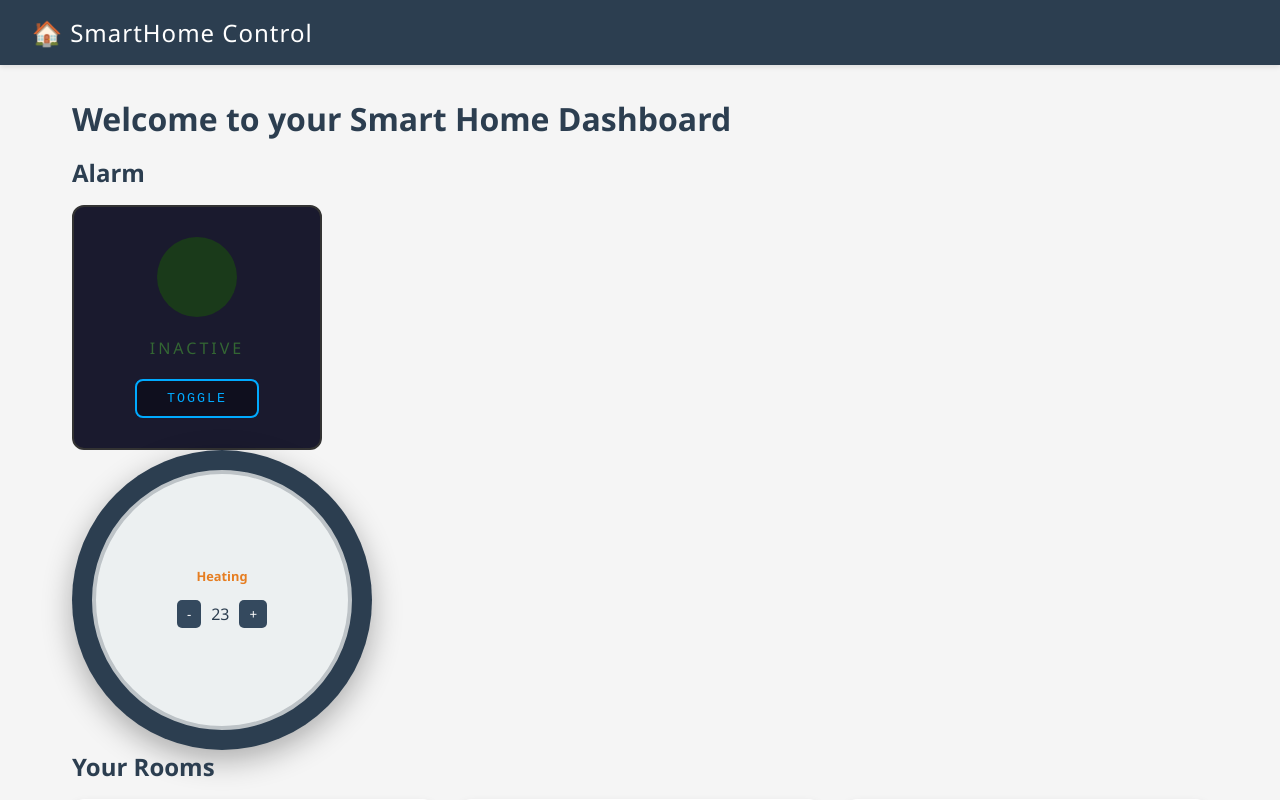
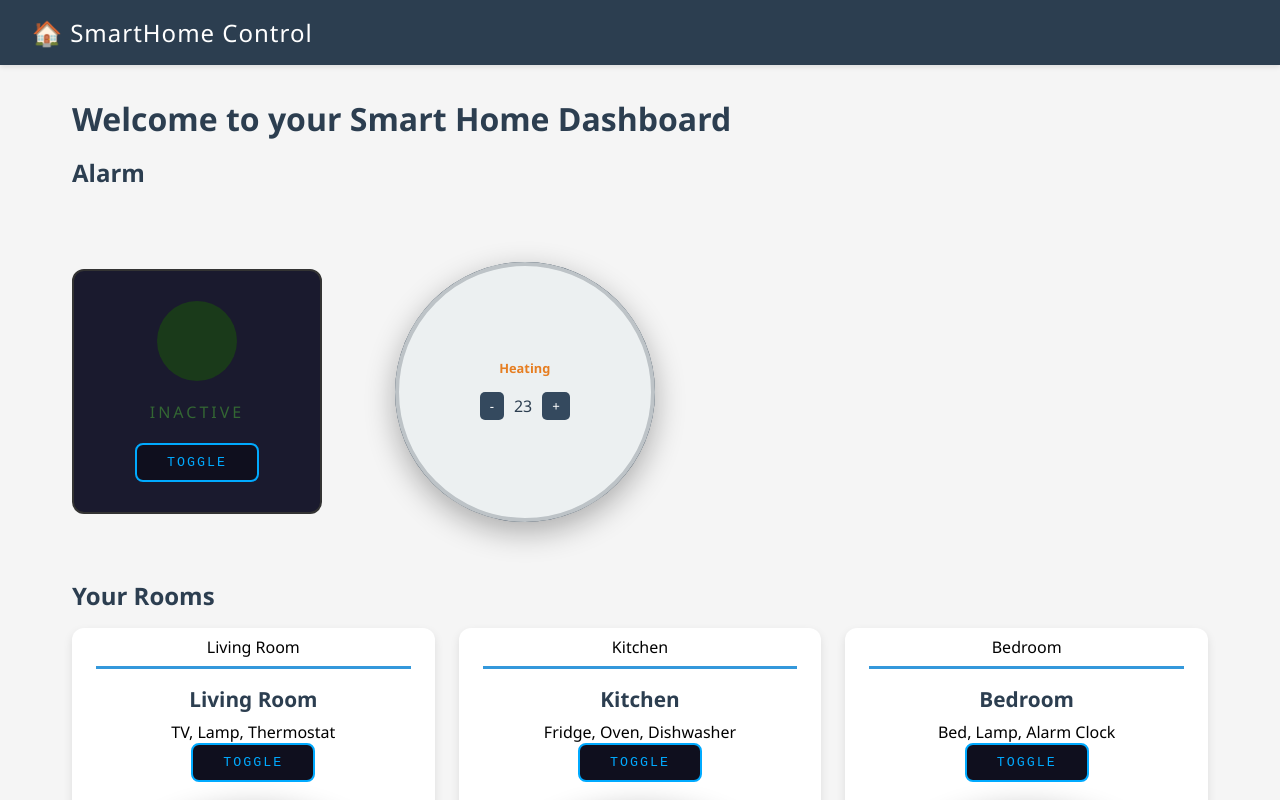
Before and after one commit to AndiKleini/angular-teaching, an Angular app: page /home in a window 1280 px wide. Shown: the top 800 px of the page. Built offline with nearby package versions, Linux system fonts and the light colour scheme.

Commit message:
Feature: Centralize view of the heat control.

```diff
--- a/src/app/home/home.html
+++ b/src/app/home/home.html
@@ -1,6 +1,7 @@
 <main>
     <h1 style="margin-bottom: 1rem; color: #2c3e50;">Welcome to your Smart Home Dashboard</h1>
     <h2 style="margin-bottom: 1rem; color: #2c3e50;">Alarm</h2>
+    <div style="display: flex; align-items: center; gap: 1rem;">
         <div class="alarm-block">
             <div [ngClass]="isAlarmActive ? 'alarm-light-active' : 'alarm-light'"></div>
             <div [ngClass]="isAlarmActive ? 'alarm-status-active' : 'alarm-status'">INACTIVE</div>
@@ -18,6 +19,7 @@
                 </div>
             </div>
         </div>
+    </div>
     <h2 style="margin-bottom: 1rem; color: #2c3e50;">Your Rooms</h2>
     <div class="room-grid">
 
--- a/src/app/room-tile/room-tile.html
+++ b/src/app/room-tile/room-tile.html
@@ -6,11 +6,11 @@
     <div class="thermostat-control">
         <div class="dial">
             <div class="inner-circle">
-                <span id="current-temp">{{temperature()}}</span>
+                <span id="current-temp">{{baseTemperature()}}</span>
                 <div id="status" class="heating">Heating</div>
                 <div class="target-control">
                     <button (click)="changeTemperature(-0.5)">-</button>
-                    <span id="target-temp">{{baseTemperature()}}</span>
+                    <span id="target-temp">{{temperature()}}</span>
                     <button (click)="changeTemperature(0.5)">+</button>
                 </div>
                 <span>Divergence: {{divergence()}}</span>
--- a/src/styles.css
+++ b/src/styles.css
@@ -297,8 +297,7 @@ main {
 }
 
 .thermostat-control {
-  width: 300px;
-  height: 300px;
+  margin: 5%;
   text-align: centers;
   background: #2c3e50;
   border-radius: 50%;
@@ -311,6 +310,7 @@ main {
 .dial {
   width: 260px;
   height: 260px;
+  align-items: center;
   background: #ecf0f1;
   border-radius: 50%;
   border: 4px solid #bdc3c7;
```
Also changed, not shown: src/app/room-tile/room-tile.ts (line endings or trailing spaces). Lines whose indentation alone changed are shown as unchanged.
